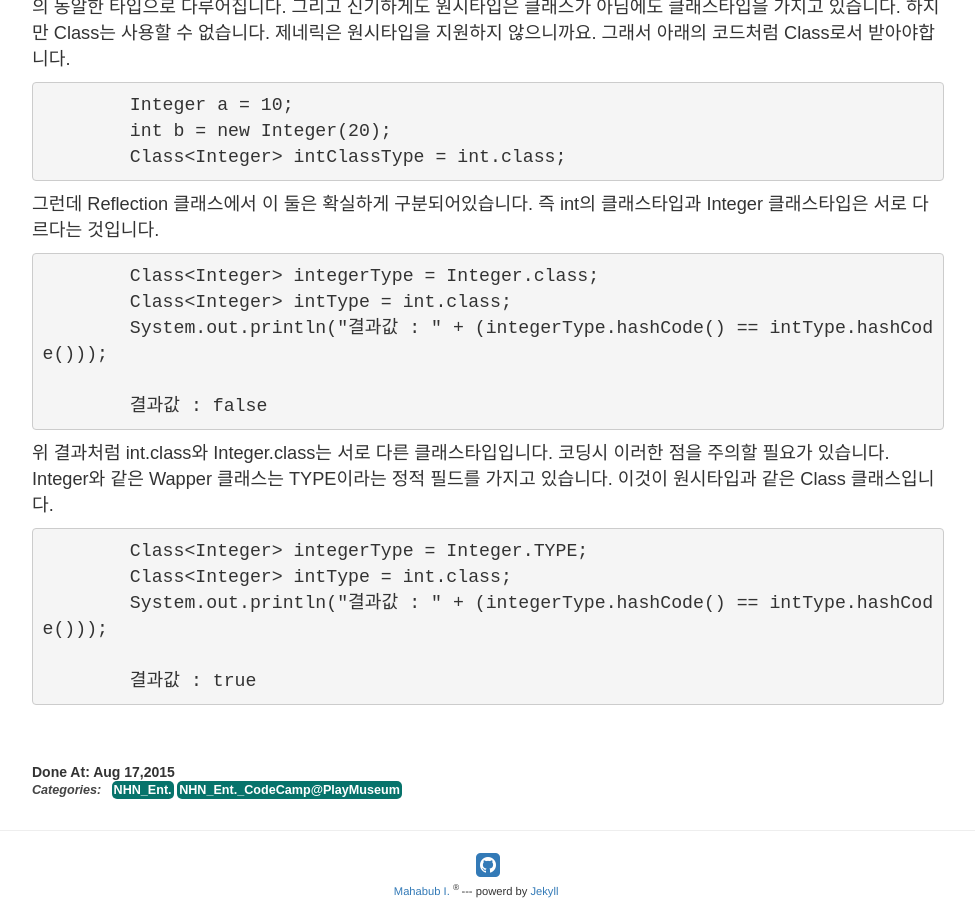
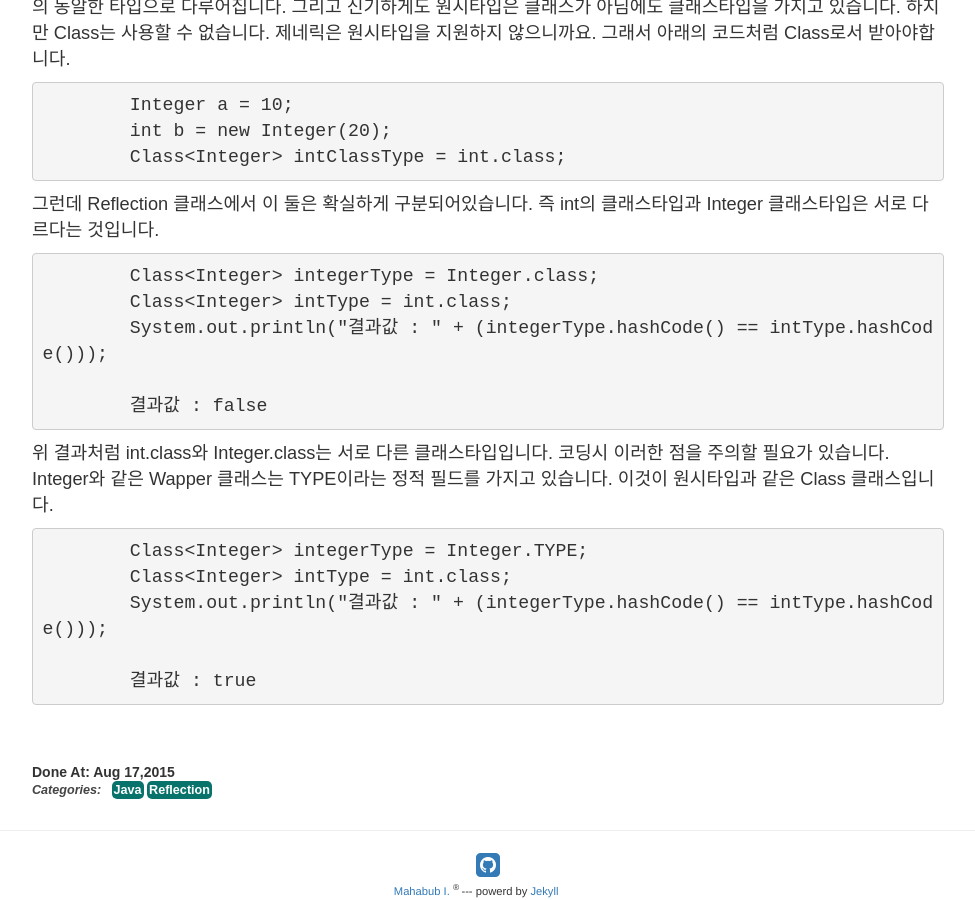
Before and after one commit to kwSeo/kwSeo.github.io, a Jekyll site: the page built from _posts/2015-08-17-reflection-class-1.md, in a window 1280 px wide and 900 px high, scrolled down 3718 px. Shown: the whole window, without its empty margins (152-1127 px from the left). Built offline with Jekyll 4.4.1, drawn with Linux system fonts in a browser that asks for light colours; nearby versions of some CDN libraries; library files that are not in the unit come from our copies; comment, search, counter and statistics services are not loaded.

Commit message:
add category and posting reflection

```diff
--- a/_posts/2015-08-17-reflection-class-1.md
+++ b/_posts/2015-08-17-reflection-class-1.md
@@ -1,7 +1,7 @@
 ---
 layout: post
 title: "Java Reflection Class 1/2"
-categories: NHN_Ent. NHN_Ent._CodeCamp@PlayMuseum
+categories: Java Reflection
 ---
 
 #Summary
```
